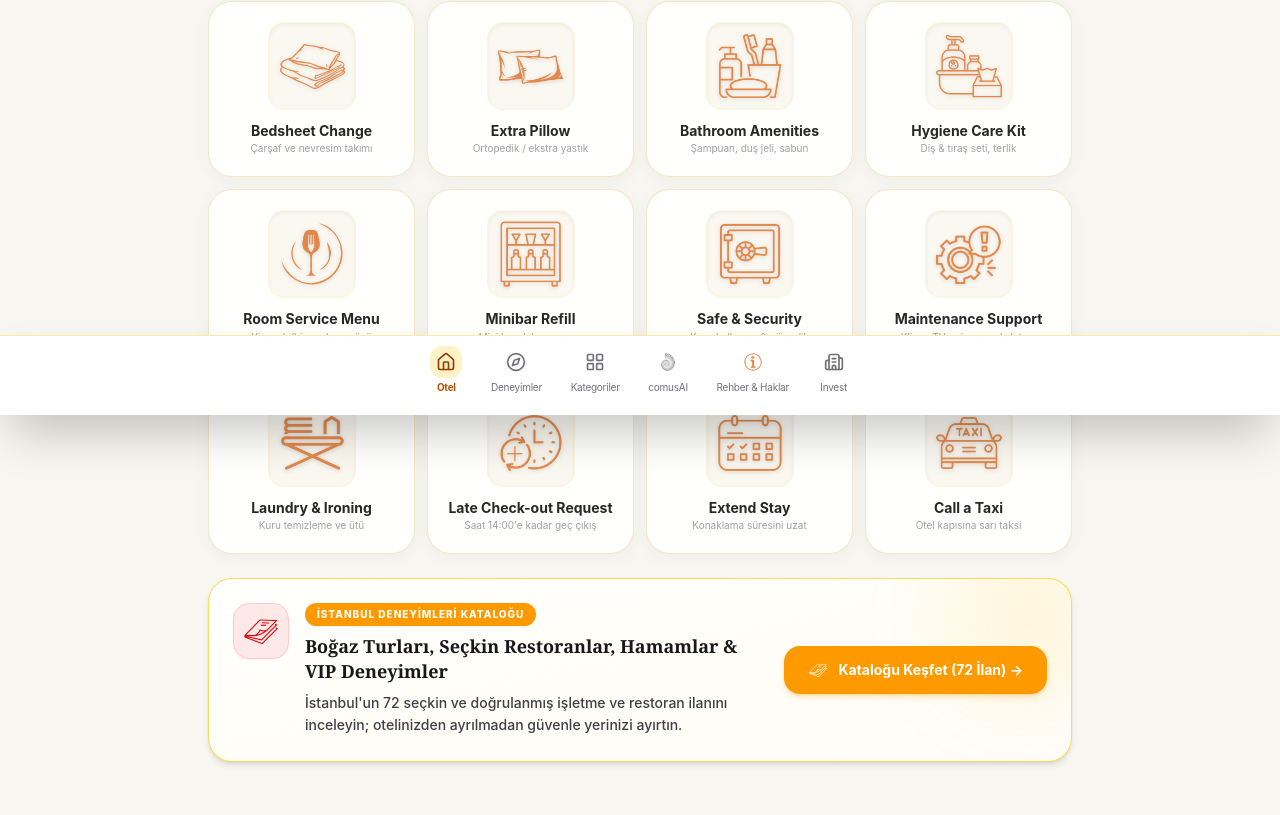
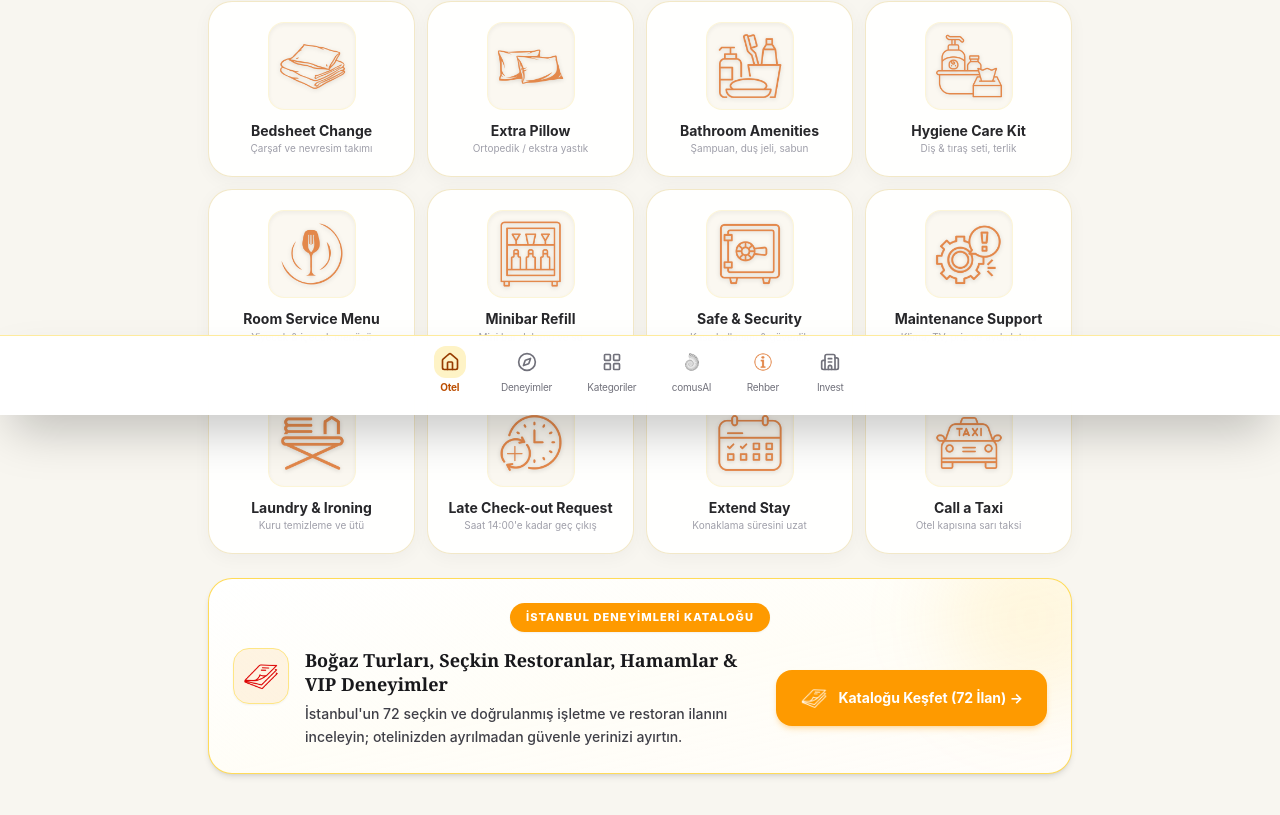
Before and after one commit to usecomus-afk/xenios, a Next.js app: page / in a window 1280 px wide. Shown: the part 385-1200 px from the top of the page. Built offline with nearby package versions, Linux system fonts and the light colour scheme.

Commit message:
refactor: update bad-experience icon, center Istanbul Deneyimleri Kataloğu badge, enlarge catalog button icon, rename tab to Rehber, make tourism police phone black, and match Istanbulkart button color with Muzekart

```diff
--- a/src/app/(guest)/complaints/page.tsx
+++ b/src/app/(guest)/complaints/page.tsx
@@ -166,7 +166,7 @@ export default function GuestComplaintsPage() {
               </p>
             </div>
             <div className="w-16 h-16 rounded-2xl bg-white/10 backdrop-blur-md p-2 border border-white/20 shrink-0 hidden sm:flex items-center justify-center">
-              <Image src="/icons/bad-experience.png" alt="Mağduriyet İnceleme" width={48} height={48} className="object-contain" />
+              <Image src="/icons/bad-experience.png" alt="Mağduriyet İnceleme" width={48} height={48} unoptimized className="object-contain" />
             </div>
           </div>
         </div>
--- a/src/app/(guest)/page.tsx
+++ b/src/app/(guest)/page.tsx
@@ -142,14 +142,22 @@ export default function GuestPage() {
             />
 
             {/* Curated Istanbul Experiences Banner (Kataloğu Keşfet Modülü) */}
+            {/* Curated Istanbul Experiences Banner (Kataloğu Keşfet Modülü) */}
             <div className="bg-white rounded-3xl p-5 sm:p-6 border border-amber-300/80 shadow-md hover:shadow-lg transition space-y-4 relative overflow-hidden bg-gradient-to-br from-white via-amber-50/40 to-orange-50/30">
 
               {/* Decorative subtle ambient light */}
               <div className="absolute -top-12 -right-12 w-44 h-44 bg-amber-400/10 rounded-full blur-2xl pointer-events-none" />
 
+              {/* Centered Top Badge */}
+              <div className="flex items-center justify-center w-full">
+                <span className="px-4 py-1.5 rounded-full text-[11px] bg-amber-500 text-white font-extrabold uppercase tracking-widest shadow-xs text-center">
+                  İstanbul Deneyimleri Kataloğu
+                </span>
+              </div>
+
               <div className="flex flex-col sm:flex-row sm:items-center justify-between gap-4 relative z-10">
                 <div className="flex items-start gap-4">
-                  <div className="w-14 h-14 rounded-2xl bg-red-500/10 p-2 flex items-center justify-center shrink-0 border border-red-200 shadow-xs hidden sm:flex">
+                  <div className="w-14 h-14 rounded-2xl bg-amber-500/10 p-2 flex items-center justify-center shrink-0 border border-amber-200 shadow-xs hidden sm:flex">
                     <Image
                       src="/icons/katalogu-kesfet.png"
                       alt="Kataloğu Keşfet"
@@ -158,13 +166,7 @@ export default function GuestPage() {
                       className="object-contain"
                     />
                   </div>
-                  <div className="space-y-2 text-left">
-                    <div className="flex items-center gap-2 flex-wrap">
-                      <span className="px-3 py-1 rounded-full text-[10px] bg-amber-500 text-white font-extrabold uppercase tracking-widest shadow-xs">
-                        İstanbul Deneyimleri Kataloğu
-                      </span>
-                    </div>
-
+                  <div className="space-y-1.5 text-left">
                     <h3 className="text-base sm:text-lg font-bold font-serif text-zinc-900 leading-snug">
                       Boğaz Turları, Seçkin Restoranlar, Hamamlar & VIP Deneyimler
                     </h3>
@@ -183,9 +185,9 @@ export default function GuestPage() {
                     <Image
                       src="/icons/katalogu-kesfet.png"
                       alt="Katalog"
-                      width={20}
-                      height={20}
-                      className="object-contain brightness-0 invert"
+                      width={28}
+                      height={28}
+                      className="w-6 h-6 sm:w-7 sm:h-7 object-contain brightness-0 invert shrink-0"
                     />
                     <span>Kataloğu Keşfet (72 İlan) →</span>
                   </button>
--- a/src/components/guest/fair-shopping-policy.tsx
+++ b/src/components/guest/fair-shopping-policy.tsx
@@ -195,7 +195,7 @@ export function FairShoppingPolicy() {
             href="https://www.istanbulkart.istanbul"
             target="_blank"
             rel="noopener noreferrer"
-            className="w-full py-2.5 rounded-xl bg-red-600 hover:bg-red-700 text-white text-xs font-bold flex items-center justify-center gap-2 shadow-md transition"
+            className="w-full py-2.5 rounded-xl bg-amber-600 hover:bg-amber-700 text-white text-xs font-bold flex items-center justify-center gap-2 shadow-md transition"
           >
             <span>İstanbulkart Resmi Portalı</span>
             <ExternalLink className="w-3.5 h-3.5" />
@@ -300,7 +300,7 @@ export function FairShoppingPolicy() {
               </div>
               <div className="p-2.5 bg-amber-50/60 rounded-xl border border-amber-200/50">
                 <span className="text-zinc-500 block text-[10px]">Turizm Polisi</span>
-                <strong className="text-blue-600 text-sm font-mono">+90 212 527 45 03</strong>
+                <strong className="text-zinc-900 text-sm font-mono font-bold">+90 212 527 45 03</strong>
               </div>
               <div className="p-2.5 bg-amber-50/60 rounded-xl border border-amber-200/50">
                 <span className="text-zinc-500 block text-[10px]">İBB Beyaz Masa</span>
@@ -334,12 +334,13 @@ export function FairShoppingPolicy() {
           {/* Empathy & Quick Complaint Submission Action Box */}
           <div className="bg-gradient-to-b from-amber-50 to-orange-50/60 p-5 rounded-2xl border border-amber-200 flex flex-col sm:flex-row items-center justify-between gap-4">
             <div className="flex items-center gap-4 text-center sm:text-left">
-              <div className="w-14 h-14 rounded-2xl bg-red-500/10 p-1.5 flex items-center justify-center shrink-0 border border-red-200/80 shadow-xs">
+              <div className="w-14 h-14 rounded-2xl bg-orange-500/10 p-1.5 flex items-center justify-center shrink-0 border border-orange-200/80 shadow-xs">
                 <Image
                   src="/icons/bad-experience.png"
                   alt="Yaşadığınız kötü deneyim için üzgünüz"
                   width={48}
                   height={48}
+                  unoptimized
                   className="object-contain"
                 />
               </div>
--- a/src/components/guest/guest-tab-bar.tsx
+++ b/src/components/guest/guest-tab-bar.tsx
@@ -19,7 +19,7 @@ export function GuestTabBar({ activeTab, onTabChange, lang }: GuestTabBarProps)
     { id: 'experiences', label: 'Deneyimler', iconType: 'lucide', icon: Compass },
     { id: 'categories', label: 'Kategoriler', iconType: 'lucide', icon: LayoutGrid },
     { id: 'ai', label: 'comusAI', iconType: 'image', imgSrc: '/icons/menu/aiGuide.png' },
-    { id: 'practical', label: 'Rehber & Haklar', iconType: 'image', imgSrc: '/icons/menu/practical.png' },
+    { id: 'practical', label: 'Rehber', iconType: 'image', imgSrc: '/icons/menu/practical.png' },
     { id: 'invest', label: 'Invest', iconType: 'lucide', icon: Building2 }
   ];
 
```
Also changed, not shown: public/icons/bad-experience.png.
